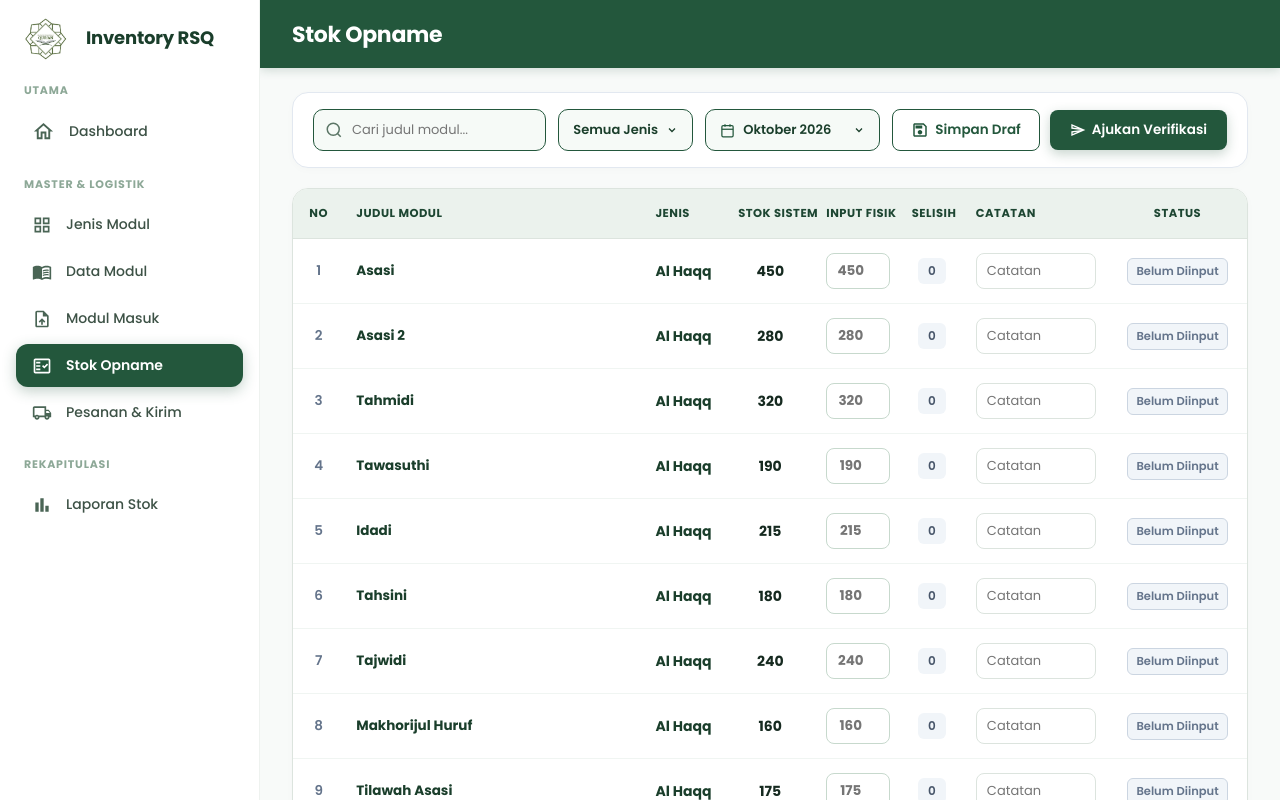
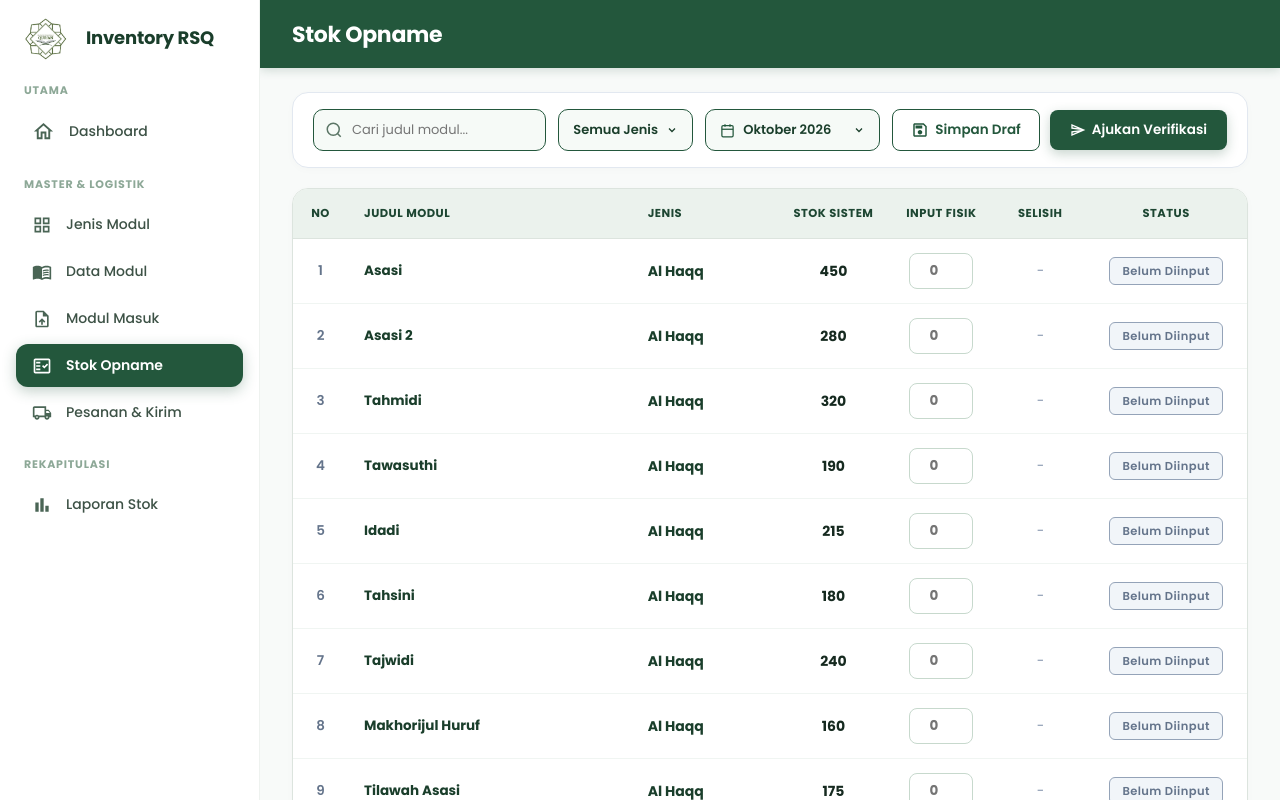
Before and after one commit to yohanaabigaill/Inventory-Pembelajaran, a React (Vite) app: page /stok-opname in a window 1280 px wide. Shown: the top 800 px of the page. Built offline with nearby package versions, Linux system fonts and the light colour scheme.

Commit message:
memperbaiki status di halaman stok opname

```diff
--- a/src/pages/StokOpname.jsx
+++ b/src/pages/StokOpname.jsx
@@ -6,6 +6,7 @@ import Navbar from '../components/Navbar';
 import SendOutlinedIcon from '@mui/icons-material/SendOutlined';
 import SaveOutlinedIcon from '@mui/icons-material/SaveOutlined';
 import CheckCircleOutlinedIcon from '@mui/icons-material/CheckCircleOutlined';
+import ErrorOutlineOutlinedIcon from '@mui/icons-material/ErrorOutlineOutlined';
 
 // Bulan
 const MONTH_NAMES = [
@@ -543,6 +544,8 @@ export default function StokOpname() {
   const handleFisikChange = (id, val) => {
     if (isPastMonth) return;
     const numericVal = val === '' ? '' : parseInt(val, 10);
+    if (numericVal !== '' && isNaN(numericVal)) return;
+
     setMonthlyData((prev) => {
       const currentList = prev[selectedMonthKey] || createDefaultModulData('Belum Diinput');
       return {
@@ -552,7 +555,7 @@ export default function StokOpname() {
             ? {
                 ...item,
                 inputFisik: numericVal,
-                status: item.status === 'Belum Diinput' ? 'Draf' : item.status
+                status: numericVal === '' && item.status === 'Draf' ? 'Belum Diinput' : item.status
               }
             : item
         )
@@ -561,7 +564,7 @@ export default function StokOpname() {
   };
 
   // Handler Perubahan Catatan (jika bukan bulan sebelumnya)
-  const handleCatatanChange = (id, val) => {
+  const _handleCatatanChange = (id, val) => {
     if (isPastMonth) return;
     setMonthlyData((prev) => {
       const currentList = prev[selectedMonthKey] || createDefaultModulData('Belum Diinput');
@@ -598,30 +601,49 @@ export default function StokOpname() {
     return filteredData.slice(start, start + itemsPerPage);
   }, [filteredData, currentPage]);
 
-  // Simpan Draf
+  // Simpan Draf (bisa untuk 1 modul atau beberapa modul)
   const handleSimpanDraf = () => {
     if (isPastMonth) return;
+    const currentList = monthlyData[selectedMonthKey] || createDefaultModulData('Belum Diinput');
+    const filledCount = currentList.filter((item) => item.inputFisik !== '').length;
+
+    if (filledCount === 0) {
+      showToast('Belum ada stok fisik modul yang diisi untuk disimpan sebagai draf.', 'error');
+      return;
+    }
+
     setMonthlyData((prev) => {
-      const currentList = prev[selectedMonthKey] || createDefaultModulData('Belum Diinput');
+      const list = prev[selectedMonthKey] || createDefaultModulData('Belum Diinput');
       return {
         ...prev,
-        [selectedMonthKey]: currentList.map((item) => ({
+        [selectedMonthKey]: list.map((item) => ({
           ...item,
-          status: item.status === 'Menunggu Verifikasi' ? item.status : 'Draf'
+          status: item.inputFisik !== ''
+            ? (item.status === 'Menunggu Verifikasi' || item.status === 'Disetujui' ? item.status : 'Draf')
+            : 'Belum Diinput'
         }))
       };
     });
-    showToast(`Draf stok opname periode ${effectiveBulan} ${effectiveYear} berhasil disimpan di lokal sistem.`, 'success');
+    showToast('Draf berhasil disimpan', 'success');
   };
 
   // Ajukan Verifikasi
   const handleAjukanVerifikasi = () => {
     if (isPastMonth) return;
+    const currentList = monthlyData[selectedMonthKey] || createDefaultModulData('Belum Diinput');
+    const uncompletedItems = currentList.filter((item) => item.inputFisik === '');
+
+    if (uncompletedItems.length > 0) {
+      showToast('Semua modul wajib diisi sebelum mengajukan verifikasi.', 'error');
+      return;
+    }
+
+    // Jika seluruh modul lengkap terisi
     setMonthlyData((prev) => {
-      const currentList = prev[selectedMonthKey] || createDefaultModulData('Belum Diinput');
+      const list = prev[selectedMonthKey] || createDefaultModulData('Belum Diinput');
       return {
         ...prev,
-        [selectedMonthKey]: currentList.map((item) => ({
+        [selectedMonthKey]: list.map((item) => ({
           ...item,
           status: 'Menunggu Verifikasi'
         }))
@@ -666,7 +688,7 @@ export default function StokOpname() {
         />
 
         {/* Content Body */}
-        <main style={styles.contentBody}>
+        <main className="content-body-responsive" style={styles.contentBody}>
           {/* Toast Notification */}
           {notification && (
             <div
@@ -675,7 +697,11 @@ export default function StokOpname() {
                 backgroundColor: notification.type === 'success' ? '#23573c' : '#dc2626'
               }}
             >
-              <CheckCircleOutlinedIcon sx={{ fontSize: 20 }} />
+              {notification.type === 'success' ? (
+                <CheckCircleOutlinedIcon sx={{ fontSize: 20 }} />
+              ) : (
+                <ErrorOutlineOutlinedIcon sx={{ fontSize: 20 }} />
+              )}
               <span>{notification.message}</span>
             </div>
           )}
@@ -732,7 +758,7 @@ export default function StokOpname() {
             </div>
 
             {/* Tombol Simpan Draf dan Ajukan Verifikasi */}
-            <div style={styles.bottomActions}>
+            <div className="bottom-actions-responsive" style={styles.bottomActions}>
               <button
                 disabled={isPastMonth}
                 onClick={handleSimpanDraf}
@@ -765,24 +791,22 @@ export default function StokOpname() {
             <div style={styles.tableResponsive}>
               <table style={styles.table}>
                 <colgroup>
-                  <col style={{ width: '48px' }} />
-                  <col style={{ width: '280px' }} />
-                  <col style={{ width: '85px' }} />
-                  <col style={{ width: '75px' }} />
-                  <col style={{ width: '80px' }} />
-                  <col style={{ width: '60px' }} />
-                  <col style={{ width: '135px' }} />
-                  <col style={{ width: '130px' }} />
+                  <col style={{ width: '55px' }} />
+                  <col style={{ width: '32%' }} />
+                  <col style={{ width: '16%' }} />
+                  <col style={{ width: '12%' }} />
+                  <col style={{ width: '12%' }} />
+                  <col style={{ width: '10%' }} />
+                  <col style={{ width: '18%' }} />
                 </colgroup>
                 <thead>
                   <tr style={styles.thRow}>
                     <th style={{ ...styles.th, textAlign: 'center' }}>NO</th>
-                    <th style={styles.th}>JUDUL MODUL</th>
-                    <th style={{ ...styles.th, paddingRight: '4px' }}>JENIS</th>
-                    <th style={{ ...styles.th, paddingLeft: '4px', textAlign: 'center' }}>STOK SISTEM</th>
+                    <th style={{ ...styles.th, paddingLeft: '16px' }}>JUDUL MODUL</th>
+                    <th style={styles.th}>JENIS</th>
+                    <th style={{ ...styles.th, textAlign: 'center' }}>STOK SISTEM</th>
                     <th style={{ ...styles.th, textAlign: 'center' }}>INPUT FISIK</th>
                     <th style={{ ...styles.th, textAlign: 'center' }}>SELISIH</th>
-                    <th style={styles.th}>CATATAN</th>
                     <th style={{ ...styles.th, textAlign: 'center' }}>STATUS</th>
                   </tr>
                 </thead>
@@ -790,17 +814,18 @@ export default function StokOpname() {
                   {paginatedData.length > 0 ? (
                     paginatedData.map((item, index) => {
                       const rowNumber = (currentPage - 1) * itemsPerPage + index + 1;
-                      const inputVal = item.inputFisik === '' ? '' : item.inputFisik;
-                      const numericFisik = item.inputFisik === '' ? item.stokSistem : Number(item.inputFisik);
-                      const selisih = numericFisik - item.stokSistem;
-                      const isMatch = selisih === 0;
+                      const isInputted = item.inputFisik !== '' && item.inputFisik !== null && item.inputFisik !== undefined;
+                      const inputVal = isInputted ? item.inputFisik : '';
+                      const numericFisik = isInputted ? Number(item.inputFisik) : null;
+                      const selisih = isInputted ? numericFisik - item.stokSistem : null;
+                      const isMatch = isInputted && selisih === 0;
 
                       return (
                         <tr
                           key={item.id}
                           style={{
                             ...styles.tr,
-                            backgroundColor: !isMatch ? '#fffdf7' : 'transparent'
+                            backgroundColor: isInputted && !isMatch ? '#fffdf7' : 'transparent'
                           }}
                         >
                           {/* NO */}
@@ -809,17 +834,17 @@ export default function StokOpname() {
                           </td>
 
                           {/* JUDUL MODUL */}
-                          <td style={styles.td}>
+                          <td style={{ ...styles.td, paddingLeft: '16px' }}>
                             <div style={styles.moduleNameMain}>{item.nama}</div>
                           </td>
 
                           {/* JENIS */}
-                          <td style={{ ...styles.td, paddingRight: '4px' }}>
+                          <td style={styles.td}>
                             <span style={styles.jenisTextPlainBold}>{item.kategori}</span>
                           </td>
 
                           {/* STOK SISTEM */}
-                          <td style={{ ...styles.td, paddingLeft: '4px', textAlign: 'center', fontWeight: '700', fontSize: '14px', color: '#162a20' }}>
+                          <td style={{ ...styles.td, textAlign: 'center', fontWeight: '700', fontSize: '14px', color: '#162a20' }}>
                             {item.stokSistem}
                           </td>
 
@@ -831,11 +856,15 @@ export default function StokOpname() {
                               disabled={isPastMonth}
                               value={inputVal}
                               onChange={(e) => handleFisikChange(item.id, e.target.value)}
-                              placeholder={String(item.stokSistem)}
+                              placeholder="0"
                               style={{
                                 ...styles.inputFisik,
-                                borderColor: isPastMonth ? '#dce4de' : (!isMatch ? '#f59e0b' : '#c7d9cd'),
-                                backgroundColor: isPastMonth ? '#f8fafc' : (!isMatch ? '#fffbeb' : '#ffffff'),
+                                borderColor: isPastMonth
+                                  ? '#dce4de'
+                                  : (isInputted && !isMatch ? '#f59e0b' : '#c7d9cd'),
+                                backgroundColor: isPastMonth
+                                  ? '#f8fafc'
+                                  : (isInputted && !isMatch ? '#fffbeb' : '#ffffff'),
                                 color: isPastMonth ? '#64748b' : '#1a3e2b',
                                 cursor: isPastMonth ? 'not-allowed' : 'text'
                               }}
@@ -844,7 +873,9 @@ export default function StokOpname() {
 
                           {/* SELISIH */}
                           <td style={{ ...styles.td, textAlign: 'center' }}>
-                            {isMatch ? (
+                            {!isInputted ? (
+                              <span style={{ color: '#94a3b8', fontWeight: '500', fontSize: '13px' }}>-</span>
+                            ) : isMatch ? (
                               <span style={styles.badgeCocok}>0</span>
                             ) : (
                               <span
@@ -859,24 +890,6 @@ export default function StokOpname() {
                             )}
                           </td>
 
-                          {/* CATATAN */}
-                          <td style={styles.td}>
-                            <input
-                              type="text"
-                              disabled={isPastMonth}
-                              value={item.catatan}
-                              onChange={(e) => handleCatatanChange(item.id, e.target.value)}
-                              placeholder={isPastMonth ? '-' : 'Catatan'}
-                              style={{
-                                ...styles.inputCatatan,
-                                borderColor: isPastMonth ? '#e2e8f0' : (!isMatch && !item.catatan ? '#fca5a5' : '#dce4de'),
-                                backgroundColor: isPastMonth ? '#f8fafc' : '#ffffff',
-                                color: isPastMonth ? '#64748b' : '#1e293b',
-                                cursor: isPastMonth ? 'not-allowed' : 'text'
-                              }}
-                            />
-                          </td>
-
                           {/* STATUS */}
                           <td style={{ ...styles.td, textAlign: 'center' }}>
                             {renderStatusBadge(item.status)}
@@ -886,7 +899,7 @@ export default function StokOpname() {
                     })
                   ) : (
                     <tr>
-                      <td colSpan={8} style={{ textAlign: 'center', padding: '40px', color: '#64748b', fontSize: '14px' }}>
+                      <td colSpan={7} style={{ textAlign: 'center', padding: '40px', color: '#64748b', fontSize: '14px' }}>
                         Tidak ada modul yang cocok dengan pencarian.
                       </td>
                     </tr>
@@ -1082,6 +1095,7 @@ const styles = {
   },
   table: {
     width: '100%',
+    minWidth: '820px',
     tableLayout: 'fixed',
     borderCollapse: 'collapse',
     textAlign: 'left'
@@ -1224,65 +1238,85 @@ const styles = {
     display: 'inline-flex',
     alignItems: 'center',
     justifyContent: 'center',
-    padding: '4px 8px',
+    minWidth: '105px',
+    height: '28px',
+    padding: '0 12px',
     backgroundColor: '#dcfce7',
-    color: '#15803d',
+    color: '#16a34a',
     borderRadius: '6px',
     fontSize: '11.5px',
     fontWeight: '700',
-    border: '1px solid #bbf7d0',
-    whiteSpace: 'nowrap'
+    letterSpacing: '0.4px',
+    border: '1px solid #16a34a',
+    whiteSpace: 'nowrap',
+    boxSizing: 'border-box'
   },
   badgeMenunggu: {
     display: 'inline-flex',
     alignItems: 'center',
     justifyContent: 'center',
-    padding: '4px 8px',
-    backgroundColor: '#fef9c3',
-    color: '#854d0e',
+    minWidth: '105px',
+    height: '28px',
+    padding: '0 12px',
+    backgroundColor: '#fef3c7',
+    color: '#d97706',
     borderRadius: '6px',
-    fontSize: '11px',
+    fontSize: '11.5px',
     fontWeight: '700',
-    border: '1px solid #fef08a',
-    whiteSpace: 'nowrap'
+    letterSpacing: '0.4px',
+    border: '1px solid #d97706',
+    whiteSpace: 'nowrap',
+    boxSizing: 'border-box'
   },
   badgeDitolak: {
     display: 'inline-flex',
     alignItems: 'center',
     justifyContent: 'center',
-    padding: '4px 8px',
+    minWidth: '105px',
+    height: '28px',
+    padding: '0 12px',
     backgroundColor: '#fee2e2',
-    color: '#b91c1c',
+    color: '#dc2626',
     borderRadius: '6px',
     fontSize: '11.5px',
     fontWeight: '700',
-    border: '1px solid #fecaca',
-    whiteSpace: 'nowrap'
+    letterSpacing: '0.4px',
+    border: '1px solid #dc2626',
+    whiteSpace: 'nowrap',
+    boxSizing: 'border-box'
   },
   badgeDraf: {
     display: 'inline-flex',
     alignItems: 'center',
     justifyContent: 'center',
-    padding: '4px 8px',
+    minWidth: '105px',
+    height: '28px',
+    padding: '0 12px',
     backgroundColor: '#e0f2fe',
-    color: '#0369a1',
+    color: '#0284c7',
     borderRadius: '6px',
     fontSize: '11.5px',
     fontWeight: '700',
-    border: '1px solid #bae6fd',
-    whiteSpace: 'nowrap'
+    letterSpacing: '0.4px',
+    border: '1px solid #0284c7',
+    whiteSpace: 'nowrap',
+    boxSizing: 'border-box'
   },
   badgeBelumDiinput: {
     display: 'inline-flex',
     alignItems: 'center',
     justifyContent: 'center',
-    padding: '4px 8px',
+    minWidth: '105px',
+    height: '28px',
+    padding: '0 12px',
     backgroundColor: '#f1f5f9',
     color: '#64748b',
     borderRadius: '6px',
     fontSize: '11.5px',
     fontWeight: '600',
-    border: '1px solid #cbd5e1',
-    whiteSpace: 'nowrap'
+    letterSpacing: '0.4px',
+    border: '1px solid #94a3b8',
+    whiteSpace: 'nowrap',
+    boxSizing: 'border-box'
   }
 };
```
